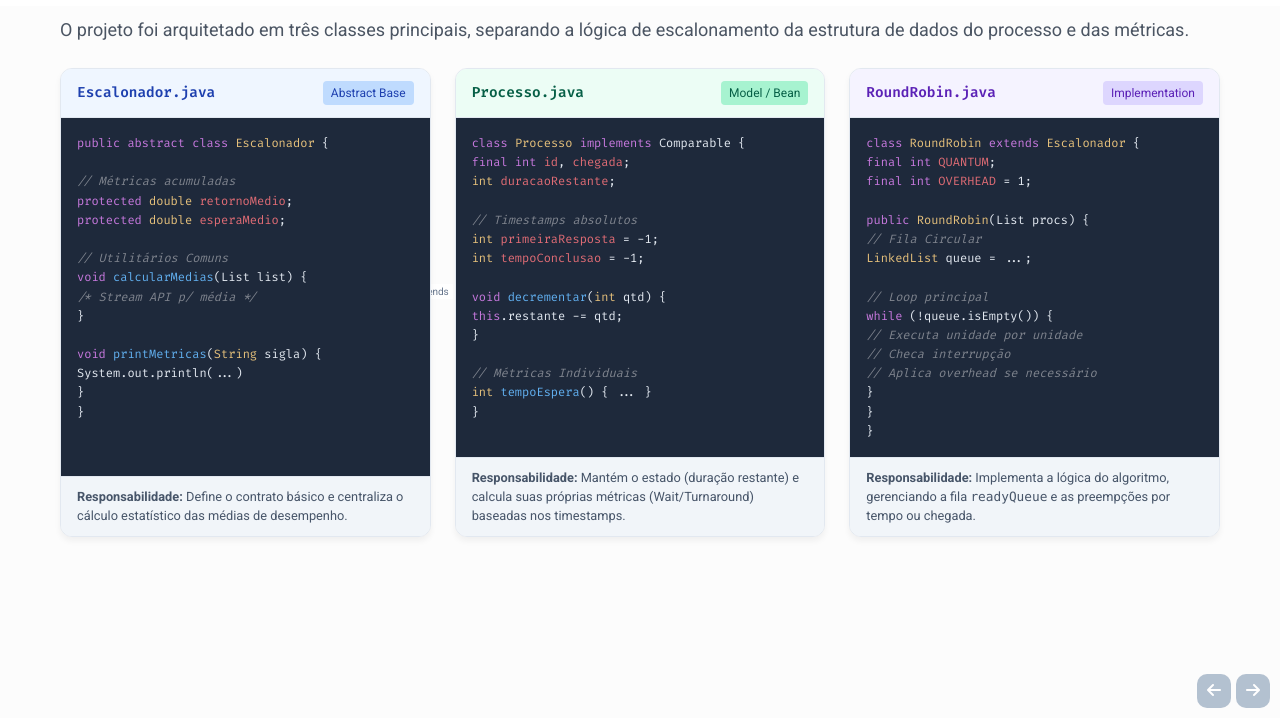
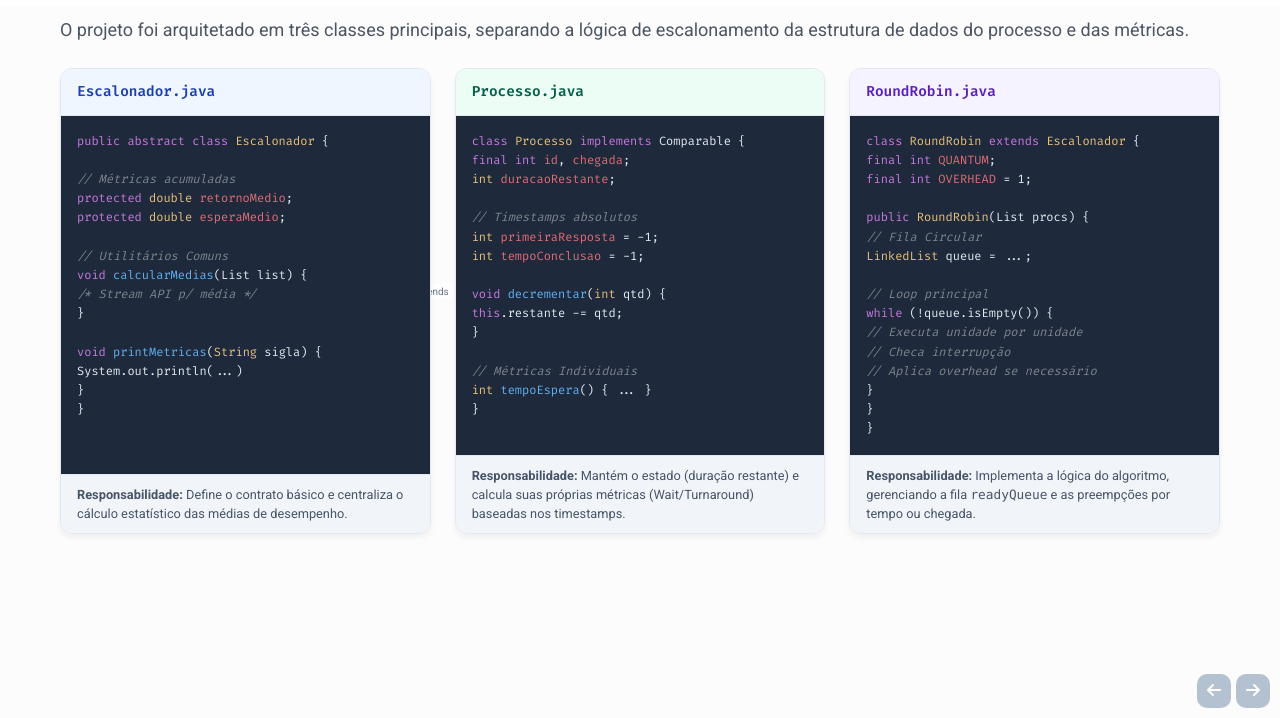
Before and after one commit to pauloricardson/escalonador, a plain HTML site: page slide6.html in a window 1280 px wide. Shown: the part 82-800 px from the top of the page. Drawn offline with nearby package versions, Linux system fonts and the light colour scheme.

Commit message:
Update slide6.html

```diff
--- a/slide6.html
+++ b/slide6.html
@@ -178,7 +178,7 @@
                 <div class="code-card border-t-4 border-blue-500">
                     <div class="code-header bg-blue-50">
                         <span class="code-header-title text-blue-800">Escalonador.java</span>
-                        <span class="text-xs px-2 py-1 bg-blue-200 text-blue-800 rounded">Abstract Base</span>
+
                     </div>
                     <div class="code-body">
                         <span class="kw">public abstract class</span> <span class="type">Escalonador</span> {<br />
@@ -209,7 +209,7 @@
                 <div class="code-card border-t-4 border-green-500">
                     <div class="code-header bg-green-50">
                         <span class="code-header-title text-green-800">Processo.java</span>
-                        <span class="text-xs px-2 py-1 bg-green-200 text-green-800 rounded">Model / Bean</span>
+
                     </div>
                     <div class="code-body">
                         <span class="kw">class</span> <span class="type">Processo</span> <span
@@ -240,7 +240,7 @@
                 <div class="code-card border-t-4 border-purple-500">
                     <div class="code-header bg-purple-50">
                         <span class="code-header-title text-purple-800">RoundRobin.java</span>
-                        <span class="text-xs px-2 py-1 bg-purple-200 text-purple-800 rounded">Implementation</span>
+
                     </div>
                     <div class="code-body">
                         <span class="kw">class</span> <span class="type">RoundRobin</span> <span
```
